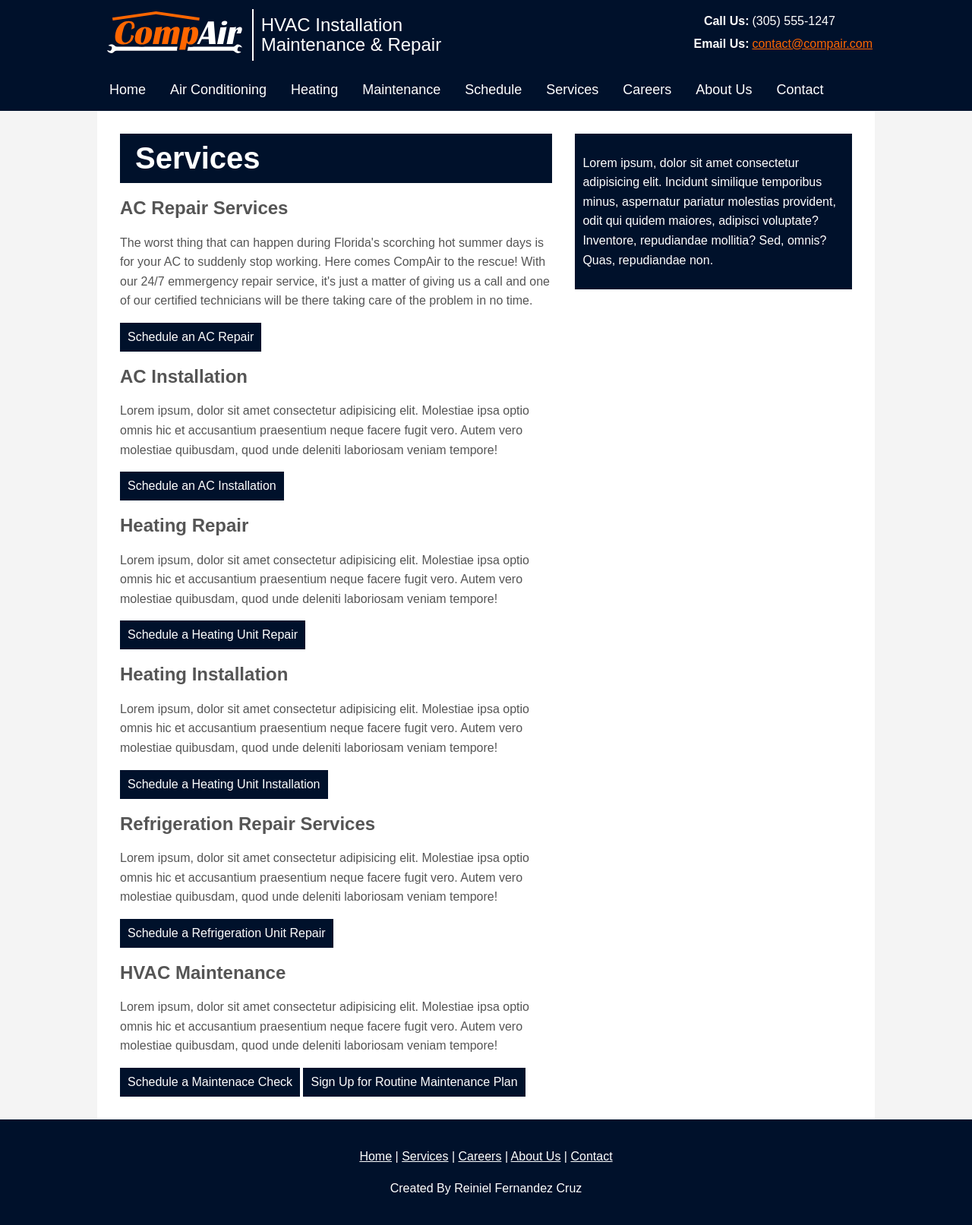
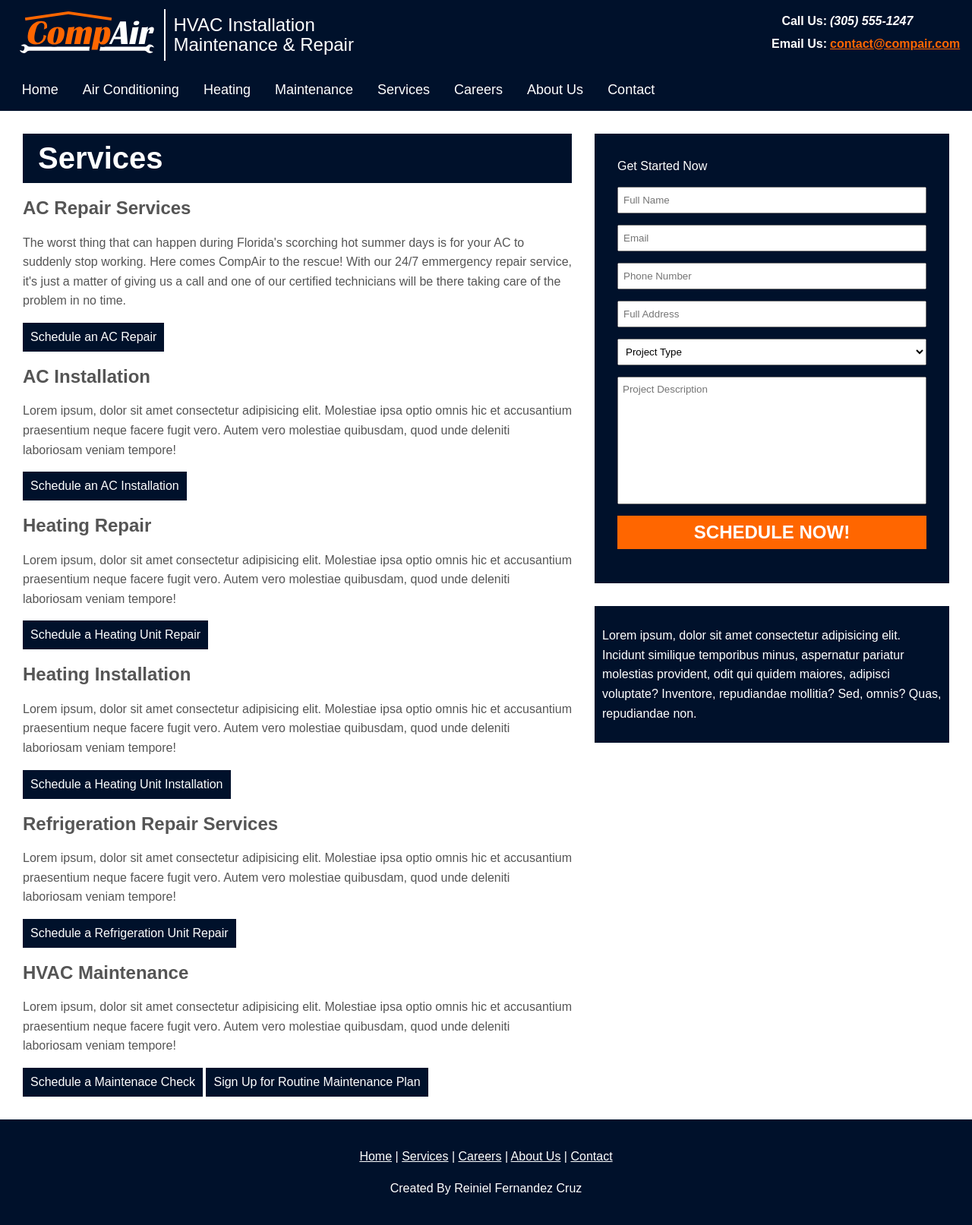
Before and after one commit to reinielfc/mdc-compair-php, a PHP site: page /services.html in a window 1280 px wide. Shown: the whole page at 76% size. Run offline with PHP 8.4, Linux system fonts and the light colour scheme; some libraries are stand-ins or nearby versions.

Commit message:
updated with new asides

```diff
--- a/css/aside-form.css
+++ b/css/aside-form.css
@@ -1,3 +1,66 @@
+aside form {
+    color: #fff;
+    padding: 20px;
+}
 
+aside form > *{
+    display: block;
+    width: 100%;
+    margin: 15px 0px;
+    padding: 8px 6px;
+    font-family: inherit;
+}
 
-@media (max-width: 1200px) {}
+aside form p {
+    margin: 0;
+    padding: 0;
+}
+
+aside form textarea {
+    resize: none;
+}
+
+aside form input {
+    color: #555;
+    font-size: 10pt;
+    font-weight: normal;
+}
+
+aside form input:focus {
+    color: #f60;
+    font-weight: bold;
+}
+
+aside form input:focus::placeholder {
+    color: #555;
+    font-weight: normal;
+}
+
+aside form input[type="submit"] {
+    border: none;
+    font-size: 150%;
+    font-weight: bold;
+    background-color: #f60;
+    color: #fff;
+    transition: all .05s ease-in-out;
+}
+
+aside form input[type="submit"]:hover {
+    cursor: pointer;
+    transform: scale(1.05);
+}
+
+aside form input[type="submit"]:active {
+    transform: scale(1);
+}
+
+aside form .notice-animation {
+    animation-name: notice-me;
+    animation-duration: 1s;
+}
+
+@keyframes notice-me {
+    50% {
+        transform: scale(1.05);
+    }
+}
--- a/css/main-form.css
+++ b/css/main-form.css
@@ -39,8 +39,11 @@
     cursor: pointer;
 }
 
+#main form input[type="submit"]:active {
+    background-color: #f60;
+}
+
 #main form input[type="text"]:focus {
-    border-color: #f60;
     color: #f60;
     outline: none;
 }
--- a/css/main.css
+++ b/css/main.css
@@ -64,6 +64,11 @@ a {
     border-right-color: #ffffff;
     border-right-style: solid;
     border-right-width: 2px;
+    transition: all .2s ease-in-out;
+}
+
+#main-header .left a img:hover {
+    transform: scale(1.05);
 }
 
 #main-header .right h3 {
@@ -141,7 +146,7 @@ a {
 
 #main {
     float: left;
-    width: 60%;
+    width: 70%;
     background-color: #ffffff;
     padding: 30px;
     padding-right: 15px;
@@ -163,18 +168,18 @@ a {
 
 #sidebar {
     float: right;
-    width: 40%;
-    color: #ffffff;
+    width: 30%;
     padding: 30px;
     padding-left: 15px;
     box-sizing: border-box;
 }
 
 #sidebar .container {
-    background: #00112b;
+    background-color: #00112b;
+    color: white;
     width: auto;
     padding: 10px;
-    margin: 0;
+    margin-bottom: 30px;
 }
 
 #main-footer {
@@ -192,7 +197,15 @@ a {
     color: #f60;
 }
 
-@media (max-width: 1200px) {
+@media (max-width: 1300px) {
+
+    #main {
+        width: 60%;
+    }
+
+    #sidebar {
+        width: 40%;
+    }
 
     .container {
         width: 98%;
@@ -202,6 +215,9 @@ a {
         width: 100%;
     }
 
+}
+
+@media (max-width: 950px) {
     #main {
         width: 100%;
         float: none;
@@ -211,5 +227,4 @@ a {
         width: 100%;
         float: none;
     }
-
 }
--- a/js/utils.js
+++ b/js/utils.js
@@ -1,4 +1,4 @@
-export {yearsAgo, setCurrentPageToActive};
+export {yearsAgo, setCurrentPageToActive, selectItemByValue};
 
 function yearsAgo(pastDate)
 {
@@ -27,3 +27,12 @@ function setCurrentPageToActive() {
     }
 
 }
+
+function selectItemByValue(element, value){
+    var i=0
+    for(; i < element.options.length; i++)
+    {
+      if(element.options[i].value == value)
+        element.selectedIndex = i;
+    }
+  }
--- a/services.html
+++ b/services.html
@@ -4,7 +4,6 @@
     <title>Services | CompAir</title>
     <link rel="icon" href="img/favicon.svg">
     <link rel="stylesheet" type="text/css" href="css/main.css">
-    <link rel="stylesheet" type="text/css" href="css/contact-form.css">
     <meta charset="UTF-8">
     <script src="https://ajax.aspnetcdn.com/ajax/jQuery/jquery-3.1.1.min.js"></script>
 </head>
@@ -12,17 +11,17 @@
     <header id="main-header">
         <div class="container">
             <div class="left">
-                <a href="index.html"><img src="img/logo.svg" alt="CompAir"></a>
+                <a href="index.php"><img src="img/logo.svg" alt="CompAir"></a>
                 <h2>HVAC Installation<br>Maintenance & Repair</h2>
             </div>
             <div class="right">
-                <table>
+                <table style="font-weight: bold;">
                     <tr>
-                        <td style="text-align: right; font-weight: bold;">Call Us:</td>
-                        <td style="text-align: left;">(305) 555-1247</td>
+                        <td style="text-align: right;">Call Us:</td>
+                        <td style="text-align: left;"><i>(305) 555-1247</i></td>
                     </tr>
                     <tr>
-                        <td style="text-align: right; font-weight: bold;">Email Us:</td>
+                        <td style="text-align: right;">Email Us:</td>
                         <td style="text-align: left;"><a href="mailto: contact@compair.com">contact@compair.com</a></td>
                     </tr>
                 </table>
@@ -33,18 +32,22 @@
     <nav id="navbar">
         <div class="container">
             <ul>
-				<li><a id="home" href="./index.html">Home</a></li>
-				<li><a id="air-conditioning" href="./services.html#ac-repair-services">Air Conditioning</a></li>
-				<li><a id="heating" href="./services.html#heating-repair">Heating</a></li>
-				<li><a id="maintenance" href="./services.html#hvac-maintenance">Maintenance</a></li>
-				<li><a id="schedule" href="./schedule-form.html">Schedule</a></li>
-				<li><a id="services" href="./services.html">Services</a></li>
-				<li><a id="careers" href="./careers.html">Careers</a></li>
-				<li><a id="about-us" href="./about-us.html">About Us</a></li>
-				<li><a id="contact" href="./contact.html">Contact</a></li>
+				<li><a class="nav-link" href="./index.php">Home</a></li>
+				<li><a class="nav-link" href="./services.php#ac-repair-services">Air Conditioning</a></li>
+				<li><a class="nav-link" href="./services.php#heating-repair">Heating</a></li>
+				<li><a class="nav-link" href="./services.php#hvac-maintenance">Maintenance</a></li>
+				<li><a class="nav-link" href="./services.php">Services</a></li>
+				<li><a class="nav-link" href="./careers.php">Careers</a></li>
+				<li><a class="nav-link" href="./about-us.php">About Us</a></li>
+				<li><a class="nav-link" href="./contact.php">Contact</a></li>
             </ul>
         </div>
     </nav>
+
+    <script type="module">
+        import {setCurrentPageToActive} from './js/utils.js';
+        setCurrentPageToActive();
+    </script>
 
     <div class="main container">
         <section id="main">
@@ -57,56 +60,92 @@
             for your AC to suddenly stop working. Here comes CompAir to the rescue! With our
             24/7 emmergency repair service, it's just a matter of giving us a call and one
             of our certified technicians will be there taking care of the problem in no time.</p>
-            <button onclick="">Schedule an AC Repair</button>
+            <button onclick="setProjectType('AC Repair')">Schedule an AC Repair</button>
 
             <h2 id="ac-installation">AC Installation</h2>
             <p>Lorem ipsum, dolor sit amet consectetur adipisicing elit. Molestiae ipsa optio
             omnis hic et accusantium praesentium neque facere fugit vero. Autem vero molestiae
             quibusdam, quod unde deleniti laboriosam veniam tempore!</p>
-            <button onclick="">Schedule an AC Installation</button>
+            <button onclick="setProjectType('AC Installation')">Schedule an AC Installation</button>
 
             <h2 id="heating-repair">Heating Repair</h2>
             <p>Lorem ipsum, dolor sit amet consectetur adipisicing elit. Molestiae ipsa optio
             omnis hic et accusantium praesentium neque facere fugit vero. Autem vero molestiae
             quibusdam, quod unde deleniti laboriosam veniam tempore!</p>
-            <button onclick="">Schedule a Heating Unit Repair</button>
+            <button onclick="setProjectType('Heating Unit Repair')">Schedule a Heating Unit Repair</button>
 
             <h2 id="heating-installation">Heating Installation</h2>
             <p>Lorem ipsum, dolor sit amet consectetur adipisicing elit. Molestiae ipsa optio
             omnis hic et accusantium praesentium neque facere fugit vero. Autem vero molestiae
             quibusdam, quod unde deleniti laboriosam veniam tempore!</p>
-            <button onclick="">Schedule a Heating Unit Installation</button>
+            <button onclick="setProjectType('Heating Unit Installation')">Schedule a Heating Unit Installation</button>
 
             <h2 id="refrigeration-repair-services">Refrigeration Repair Services</h2>
             <p>Lorem ipsum, dolor sit amet consectetur adipisicing elit. Molestiae ipsa optio
             omnis hic et accusantium praesentium neque facere fugit vero. Autem vero molestiae
             quibusdam, quod unde deleniti laboriosam veniam tempore!</p>
-            <button onclick="">Schedule a Refrigeration Unit Repair</button>
+            <button onclick="setProjectType('Refrigeration Unit Repair')">Schedule a Refrigeration Unit Repair</button>
 
             <h2 id="hvac-maintenance">HVAC Maintenance</h2>
             <p>Lorem ipsum, dolor sit amet consectetur adipisicing elit. Molestiae ipsa optio
             omnis hic et accusantium praesentium neque facere fugit vero. Autem vero molestiae
             quibusdam, quod unde deleniti laboriosam veniam tempore!</p>
-            <button onclick="">Schedule a Maintenace Check</button>
+            <button onclick="setProjectType('HVAC Maintenance')">Schedule a Maintenace Check</button>
             <button onclick="">Sign Up for Routine Maintenance Plan</button>
-        </section>
 
-        <aside id="sidebar">
+        </section>		<aside id="sidebar">
+
+            <link rel="stylesheet" type="text/css" href="css/aside-form.css">
+
+            <div class="container">
+                <form id="schedule-form" action="schedule-form.php" method="POST" autocomplete="off">
+                    <p>Get Started Now</p>
+                    <input type="text" name="fullname" id="schedule-form-fullname" placeholder="Full Name" required>
+                    <input type="email" name="email" id="shcedule-form-email" placeholder="Email" required>
+                    <input type="text" name="phone" id="shcedule-form-phone" placeholder="Phone Number" required>
+                    <input type="text" name="address" id="shcedule-form-address" placeholder="Full Address" required>
+                    <select name="project_type" id="schedule-form-project-type" required>
+                        <option value="">Project Type</option>
+                        <option>AC Repair</option>
+                        <option>AC Installation</option>
+                        <option>Heating Unit Repair</option>
+                        <option>Heating Unit Installation</option>
+                        <option>Refrigeration Unit Repair</option>
+                        <option>HVAC Maintenance</option>
+                    </select>
+                    <textarea name="project_desc" id="schedule-form-project-desc" cols="30" rows="10" placeholder="Project Description" required></textarea>
+                    <input type="submit" name="submit" value="SCHEDULE NOW!">
+                </form>
+            </div>
+
             <div class="container">
                 <p>Lorem ipsum, dolor sit amet consectetur adipisicing elit. Incidunt similique
                 temporibus minus, aspernatur pariatur molestias provident, odit qui quidem maiores,
                 adipisci voluptate? Inventore, repudiandae mollitia? Sed, omnis? Quas, repudiandae non.</p>
-            </div>
-        </aside>
+            </div>		</aside>
+        <script type='module'>
+            import {selectItemByValue} from './js/utils.js';
+            var select = document.getElementById('schedule-form-project-type');
+            window.setProjectType = function setProjectType(projectType) {
+                selectItemByValue(select, projectType);
+                select.scrollIntoView({behavior: "smooth", block: "center"});
+                select.classList.add("notice-animation");
+                select.style.animation = 'none'
+                select.offsetHeight;
+                select.style.animation = null;
+                select.scrollIntoView({behavior: "smooth", block: "center"});
+            }
+        </script>
+
 	</div>
 
     <footer id="main-footer">
         <p>
-            <a href="index.html">Home</a> |
-            <a href="services.html">Services</a> |
-            <a href="careers.html">Careers</a> |
-            <a href="about-us.html">About Us</a> |
-            <a href="contact.html">Contact</a>
+            <a href="index.php">Home</a> |
+            <a href="services.php">Services</a> |
+            <a href="careers.php">Careers</a> |
+            <a href="about-us.php">About Us</a> |
+            <a href="contact.php">Contact</a>
         </p>
         <p>Created By Reiniel Fernandez Cruz</p>
     </footer>
```
Also changed, not shown: about-us.html (+16 -16 lines), careers.html (+15 -15 lines), contact.html (+16 -16 lines), index.html (+40 -19 lines).
